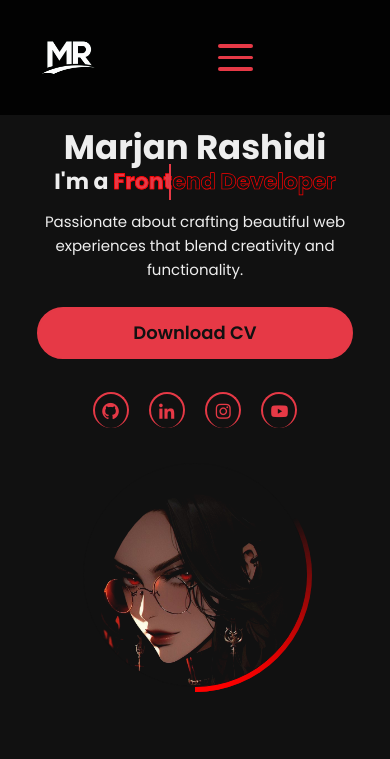
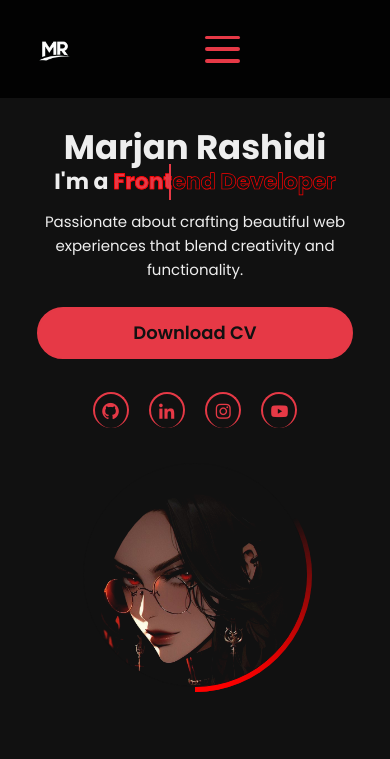
Before and after one commit to Marrashidi/My_Portfolio, a plain HTML site: page index.html in a window 390 px wide. Drawn offline with nearby package versions, Linux system fonts and the light colour scheme.

Commit message:
Update style.css

```diff
--- a/css/style.css
+++ b/css/style.css
@@ -856,10 +856,17 @@ body {
 
 /* Logo */
 .logo img.mr-logo {
-  height: 65px;
+  height: 2.5em;
+  max-height: 65px;
+  min-height: 38px;
   width: auto;
   vertical-align: middle;
   transition: filter 0.2s;
+}
+@media (max-width: 600px) {
+  .logo img.mr-logo {
+    height: 34px;
+  }
 }
 
 .logo img.mr-logo:hover {
```
